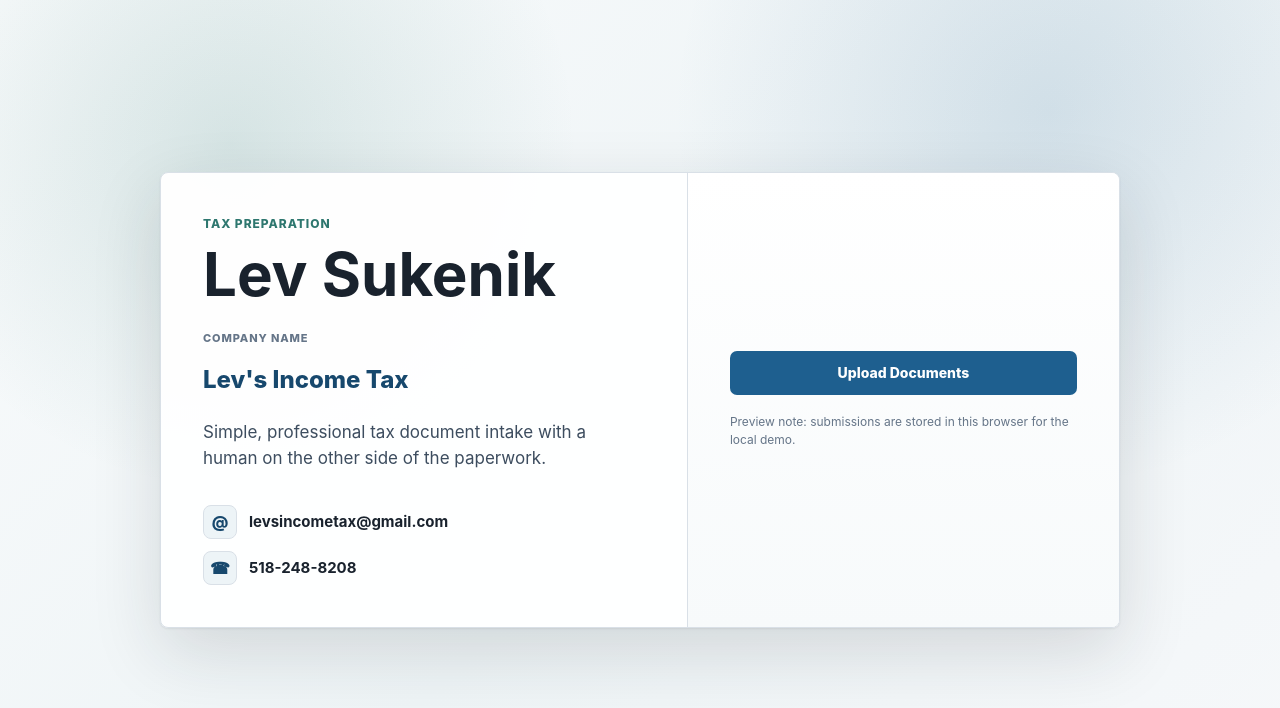
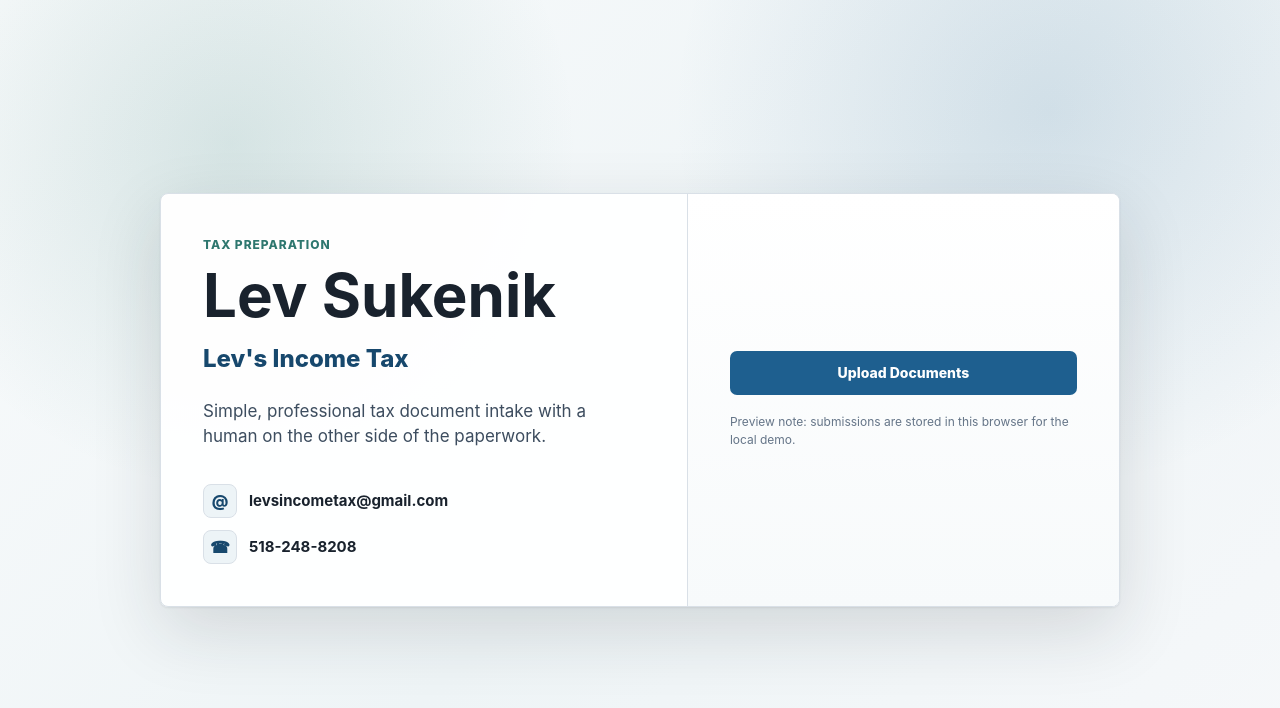
Before and after one commit to samperet/LevsIncomeTax, a plain HTML site: page index.html in a window 1280 px wide. Drawn offline with Linux system fonts and the light colour scheme.

Commit message:
Remove company label

```diff
--- a/index.html
+++ b/index.html
@@ -116,15 +116,6 @@ h1 {
   font-size: 24px;
   font-weight: 820;
   overflow-wrap: anywhere;
-}
-
-.company-label {
-  margin: 26px 0 0;
-  color: var(--muted);
-  font-size: 11px;
-  font-weight: 820;
-  letter-spacing: 0.08em;
-  text-transform: uppercase;
 }
 
 .description {
@@ -619,7 +610,6 @@ a:focus-visible {
       <div class="identity">
         <p class="eyebrow">Tax preparation</p>
         <h1 id="page-title">Lev Sukenik</h1>
-        <p class="company-label">Company Name</p>
         <p class="company">Lev's Income Tax</p>
         <p class="description">Simple, professional tax document intake with a human on the other side of the paperwork.</p>
 
```
